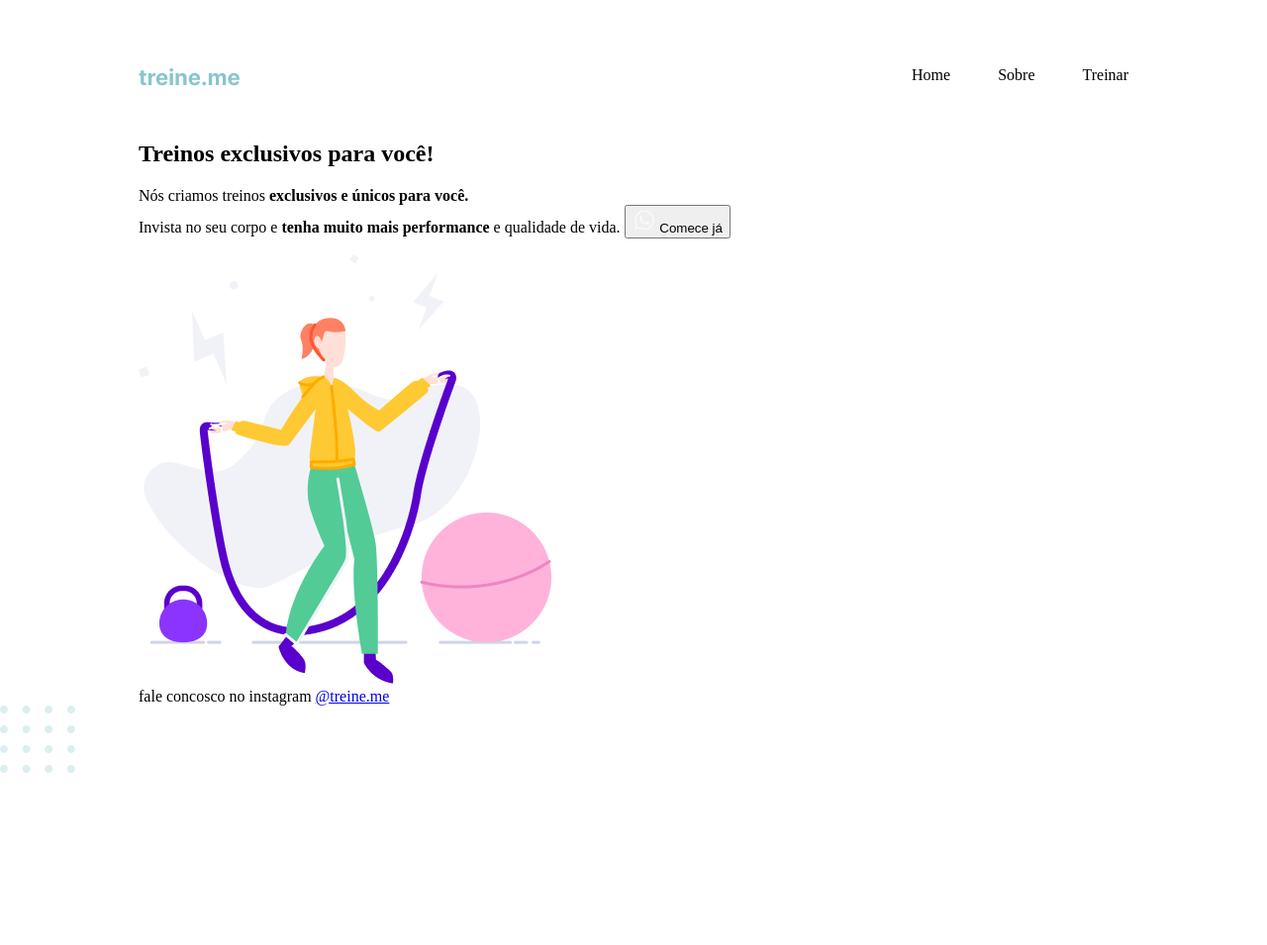
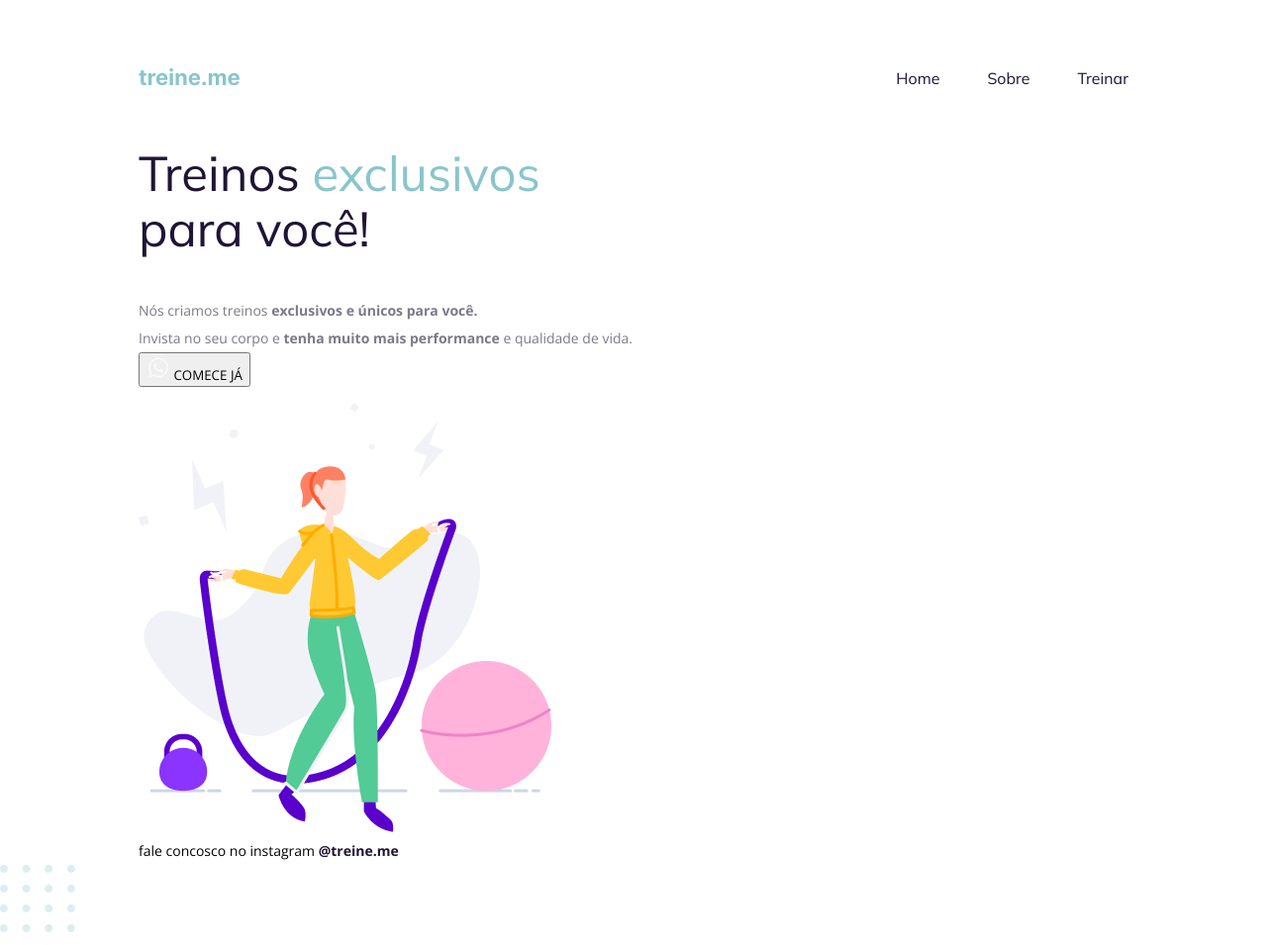
Before and after one commit to jhemi-cristina/Explorer-Projeto02-html, a plain HTML site: page index.html in a window 1280 px wide. Shown: the whole page at 99% size. Before the commit the page ends 800 px from the top, so only its background shows below. Drawn offline with nearby package versions, Linux system fonts and the light colour scheme.

Commit message:
feat: adjust layout

```diff
--- a/index.html
+++ b/index.html
@@ -1,36 +1,43 @@
 <!DOCTYPE html>
 <html lang="en">
   <head>
+    <link rel="preconnect" href="https://fonts.googleapis.com">
+    <link rel="preconnect" href="https://fonts.gstatic.com" crossorigin>
+
     <meta charset="UTF-8" />
     <meta name="viewport" content="width=device-width, initial-scale=1.0" />
+
     <title>Treine me</title>
+
+    <link href="https://fonts.googleapis.com/css2?family=Mulish:wght@400;700&family=Open+Sans:wght@400;700&display=swap" rel="stylesheet">
+
     <link rel="stylesheet" href="style.css" />
   </head>
   <body>
     <div class="page">
-      <header>
-        <img src="images/logo.svg" alt="Treine me" />
-
-        <nav>
-          <ul>
-            <li>Home</li>
-            <li>Sobre</li>
-            <li>Treinar</li>
-          </ul>
-        </nav>
-      </header>
+      <nav>
+        <a id="logo" href="#">
+          <img src="images/logo.svg" alt="Treine me" />
+        </a>
+        <ul>
+          <li><a href="#">Home</li></a>
+          <li><a href="#">Sobre</li></a>
+          <li><a href="#">Treinar</li></a>
+        </ul>
+      </nav>
       <main>
         <section class="text">
-          <h1>Treinos <span>exclusivos</span> para você!</h1>
+          <h1>Treinos <span>exclusivos</span> <br/> para você!</h1>
           <p>
             Nós criamos treinos <strong>exclusivos e únicos para você.</strong>
             <br />
             Invista no seu corpo e
             <strong>tenha muito mais performance</strong> e qualidade de vida.
+            <br/>
 
             <button>
               <img src="images/whats.svg" alt="ícone do whatsapp" />
-              Comece já
+             Comece já
             </button>
           </p>
         </section>
--- a/style.css
+++ b/style.css
@@ -1,5 +1,6 @@
 body {
     margin: 0;
+    font-family: 'Open Sans', sans-serif;
 }
 
 .page {
@@ -7,11 +8,12 @@ body {
     margin: 65px auto 0;
 }
 
-header {
+nav {
     display: flex;
     justify-content: space-between;
     align-items: center;
     margin-bottom: 55px;
+
 }
 
 ul {
@@ -20,5 +22,52 @@ ul {
     gap: 48px;
     margin: 0;
     padding: 0;
+    font-family: 'Mulish', sans-serif;
+
+
 
 }
+
+a {
+    text-decoration: none;
+    color: #1F1534
+}
+
+ul li a:hover {
+    font-weight: bold;
+}
+
+h1 {
+    font-family: 'Mulish', sans-serif;
+    font-size: 49px;
+    line-height: 56px;
+    color: #1F1534;
+    font-weight: normal;
+
+}
+h1 span {
+    color: #89C5CC;
+}
+
+p {
+    color: #7D7987;
+    font-weight: normal;
+    font-size: 14px;
+    line-height: 28px
+
+}
+
+button {
+    text-transform: uppercase;
+    font-family: 'Open Sans', sans-serif;
+
+}
+
+footer {
+    font-size: 14px;
+    line-height: 28px;
+}
+
+footer a {
+    font-weight: bold;
+}
```
